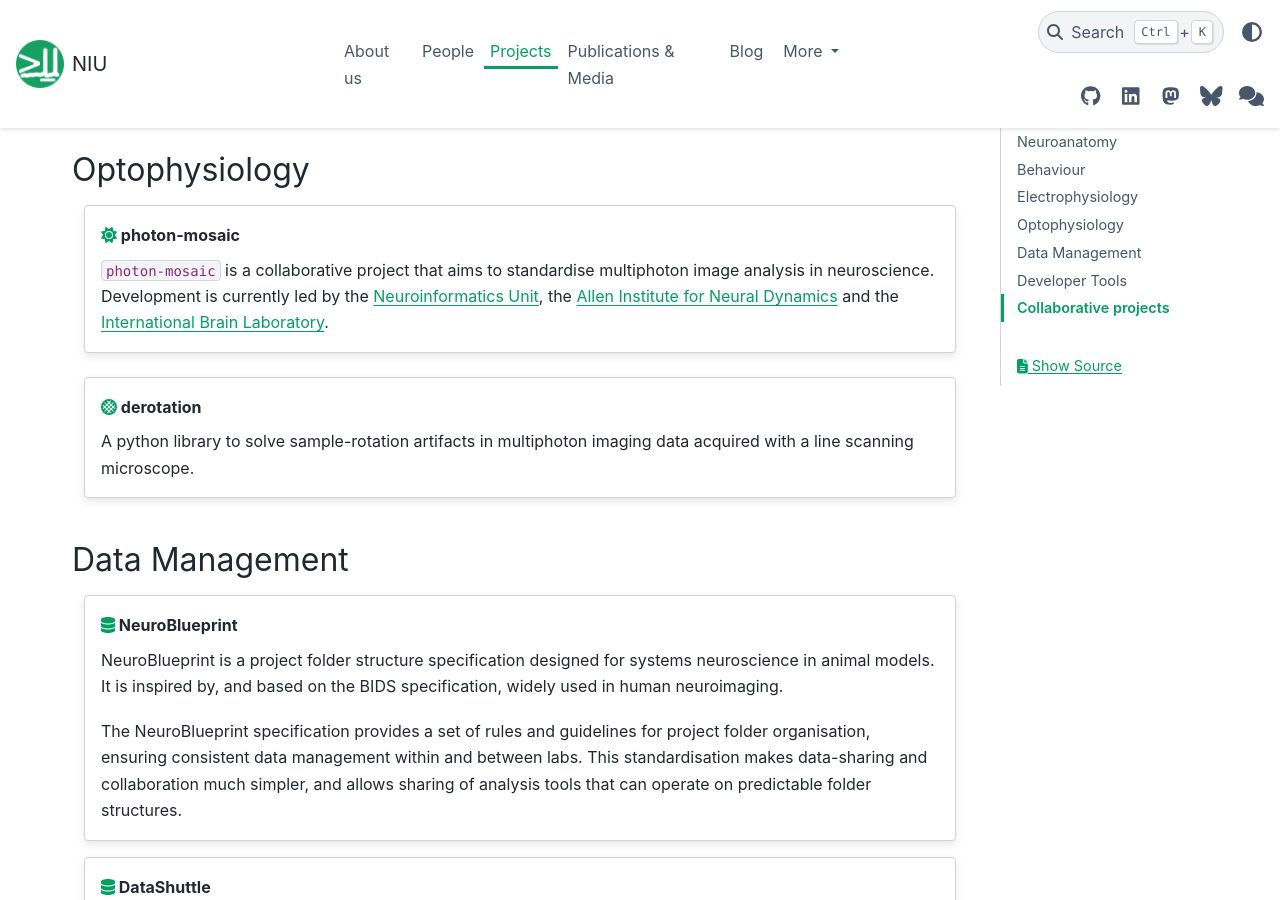
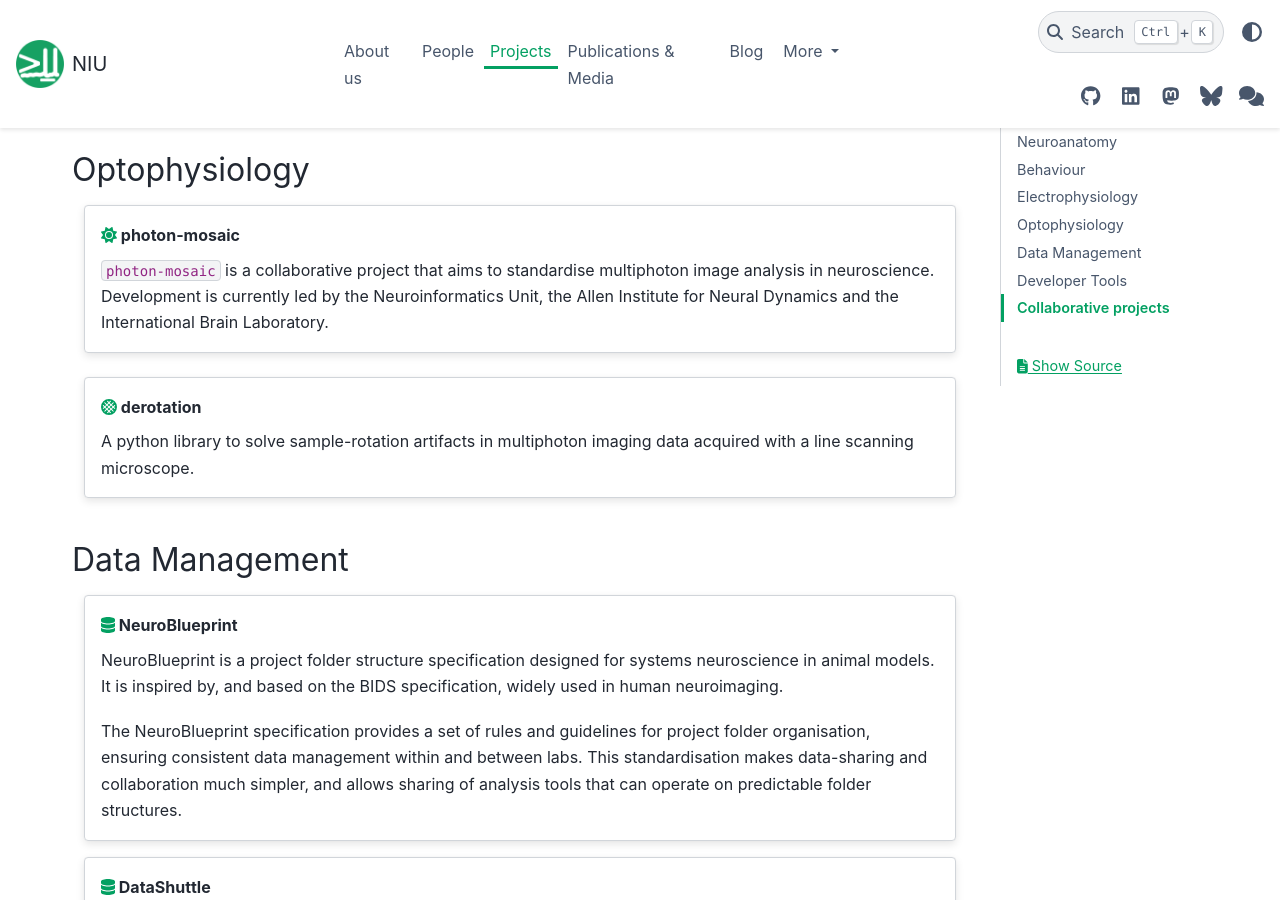
Before and after one commit to neuroinformatics-unit/neuroinformatics-unit.github.io, a Sphinx documentation site: the page built from docs/source/projects.md, in a window 1280 px wide and 900 px high, scrolled down 1416 px. Built offline with Sphinx 7.4.7 and the PyData theme 0.15.4, drawn with Linux system fonts in a browser that asks for light colours; nearby versions of some CDN libraries; part of the change alters nothing that is shown.

```diff
--- a/docs/source/projects.md
+++ b/docs/source/projects.md
@@ -63,7 +63,7 @@ test different pipeline configurations.
 ::::{grid} 1 1 1 1
 :::{grid-item-card} {fas}`sun;sd-text-primary` photon-mosaic
 :link: https://github.com/photon-mosaic
-`photon-mosaic` is a collaborative project that aims to standardise multiphoton image analysis in neuroscience. Development is currently led by the [Neuroinformatics Unit](https://github.com/neuroinformatics-unit), the [Allen Institute for Neural Dynamics](https://github.com/AllenNeuralDynamics) and the [International Brain Laboratory](https://www.internationalbrainlab.com/).
+`photon-mosaic` is a collaborative project that aims to standardise multiphoton image analysis in neuroscience. Development is currently led by the Neuroinformatics Unit, the Allen Institute for Neural Dynamics and the International Brain Laboratory.
 :::
 ::::
 
```
